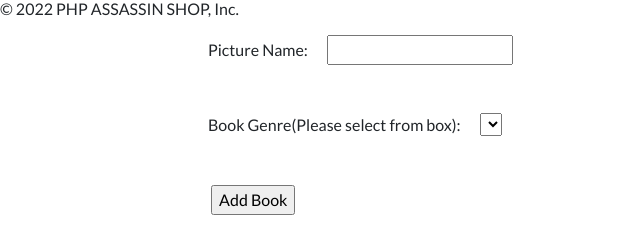
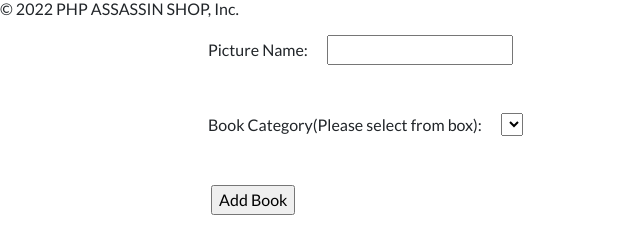
Before and after one commit to IliasMounjim/e_commerce, a PHP site: page /view/add_books_form.php in a window 1280 px wide. Shown: the part 763-1002 px from the top of the page, without its empty margins (0-640 px from the left). Run offline with PHP 8.4, Linux system fonts and the light colour scheme; the template is opened without the code that fills it, so the values that code supplies are empty.

Commit message:
Update add_books_form.php

```diff
--- a/view/add_books_form.php
+++ b/view/add_books_form.php
@@ -54,7 +54,7 @@ include('../view/admin_header.php');
 
         <!-- Let admin choose new employee's job title  -->
 
-        <label>Book&nbsp;Genre(Please select from box):&emsp;</label>
+        <label>Book&nbsp;Category(Please select from box):&emsp;</label>
         <select name="genreID">
         <!-- Using for loop to display all the avilable job title in the job table  -->
         <?php foreach ($all_genres as $all_genre) : ?>
```
